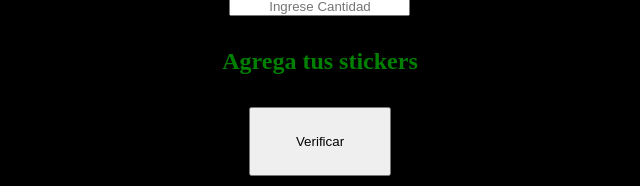
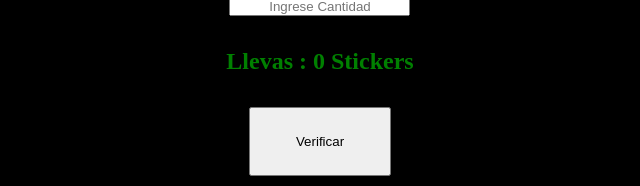
Before and after one commit to emonsalves/DFL-JAVASCRIPT-CONDICIONALES, a website: page job2.html in a window 1280 px wide. Both pictures are taken after a click on the button "Verificar". Shown: the part 527-713 px from the top of the page, 320-960 px from the left. Drawn offline with Linux system fonts and the light colour scheme.

Commit message:
Feat: Job2 HTML/CSS/JS Ready

```diff
--- a/assets/js/script-2.js
+++ b/assets/js/script-2.js
@@ -2,6 +2,7 @@ window.onload = function () {
     console.log("Esta cargado el HTML");
 }
 let resultadoSuma = 0;
+const resultadoRespuesta = document.querySelector("#resultado-respuesta")
 
 function stickerCheck()
 {
@@ -12,6 +13,14 @@ const stickerThree = Number(document.querySelector("#input-3").value);
 resultadoSuma = stickerOne + stickerTwo + stickerThree;
 
 
+if (resultadoSuma <= 10 ) {
+    console.log("Entra if <=10")
+    resultadoRespuesta.innerHTML = `Llevas : ${resultadoSuma} Stickers` ;
+}
+else {
+    console.log("Entra Else")
+    resultadoRespuesta.innerHTML = `LLevas demasiados stickers`
+}
 
 }
 // Asignacion Funcion a Boton
--- a/job2.html
+++ b/job2.html
@@ -37,7 +37,7 @@
             </div>
         </div>
     </div>
-    <h2>Agrega tus stickers</h2>
+    <h2 id="resultado-respuesta">Agrega tus stickers</h2>
     <button id="btn-verificar">Verificar</button>
     <script src="./assets/js/script-2.js"></script>
 </body>
```
